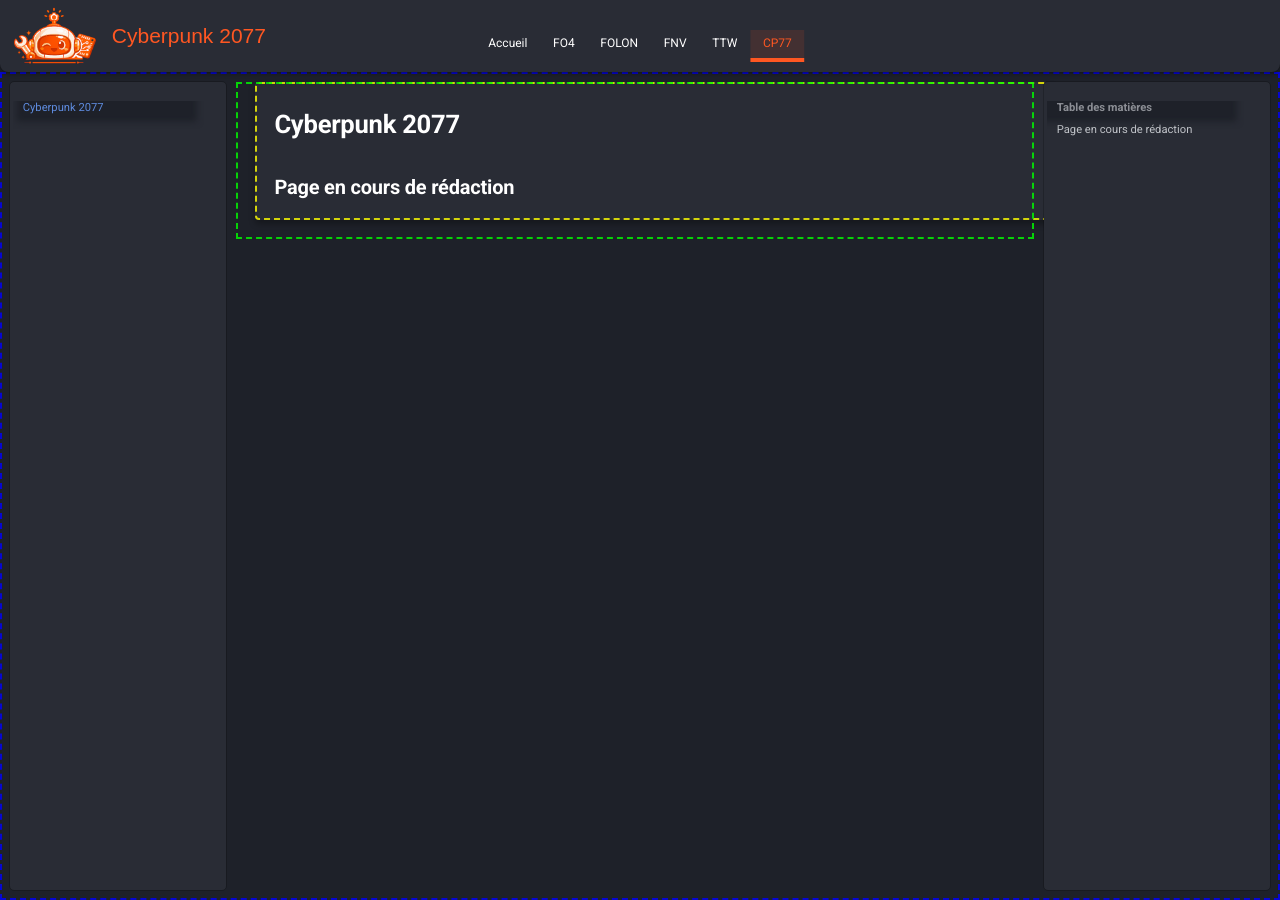
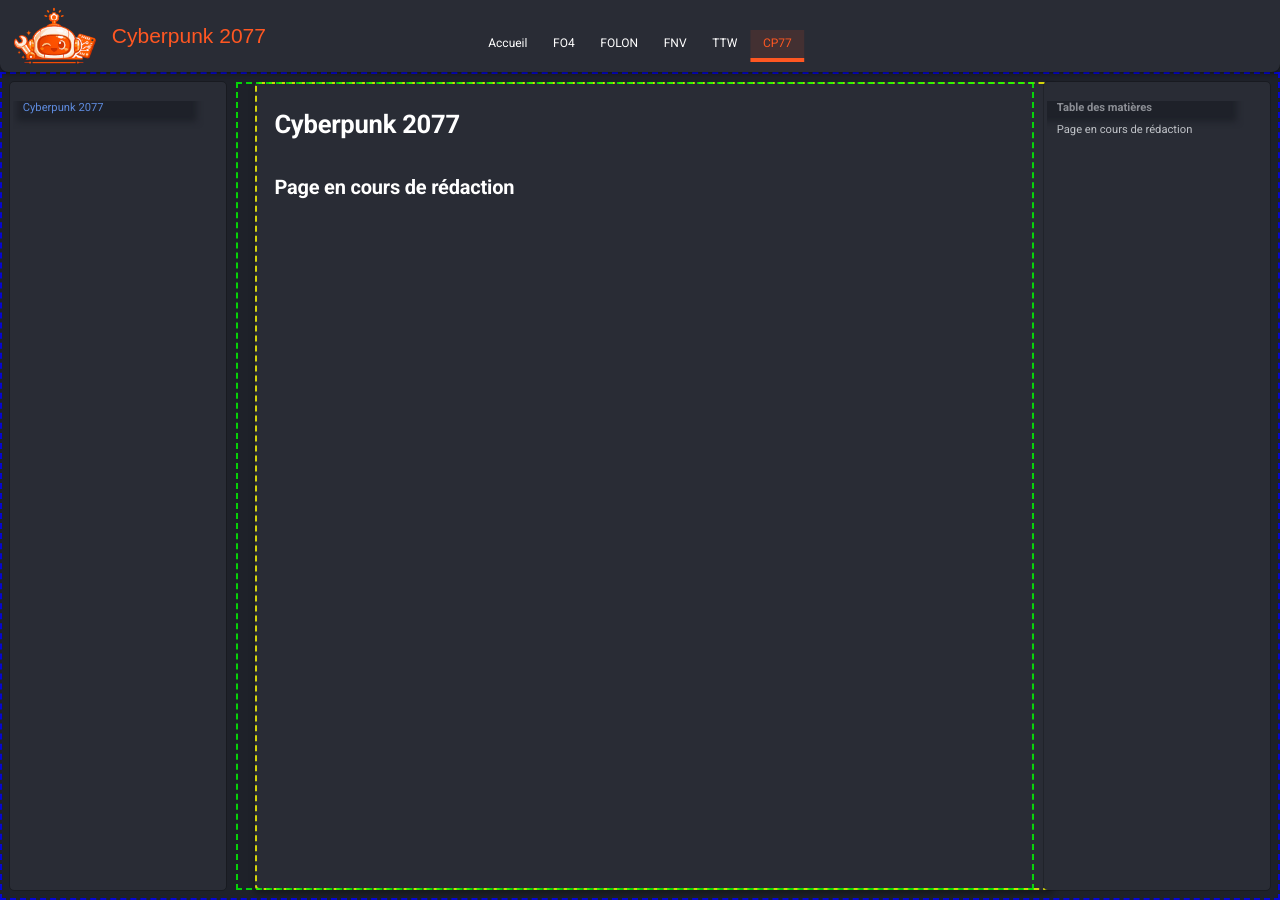
Before and after one commit to Lilevitchi/lilevitchi.github.io, an MkDocs documentation site: the page built from docs/cyberpunk/index.md, in a window 1280 px wide and 900 px high. Built offline with MkDocs 1.6.1 and Material for MkDocs 9.7.7, drawn with Linux system fonts in a browser that asks for light colours.

Commit message:
Update extra.css

```diff
--- a/docs/stylesheets/extra.css
+++ b/docs/stylesheets/extra.css
@@ -361,8 +361,11 @@
 /* Zone de contenu centrale */
 [data-md-color-scheme] .md-content {
   flex: 1;
+  display: flex;
+  flex-direction: column;
   min-width: 0;
   margin: 0;
+  align-self: stretch;
 
   /*min-height: calc(100vh - var(--header-height) - var(--sidebar-gap));*/
 
@@ -372,7 +375,9 @@
 
 /* Zone scrollable réelle */
 [data-md-color-scheme] .md-content__inner {
+  flex: 1;
   width: 100%;
+  margin: 0;
   /* flex: 1;
   min-width: 0;
   margin: 0;*/
```
